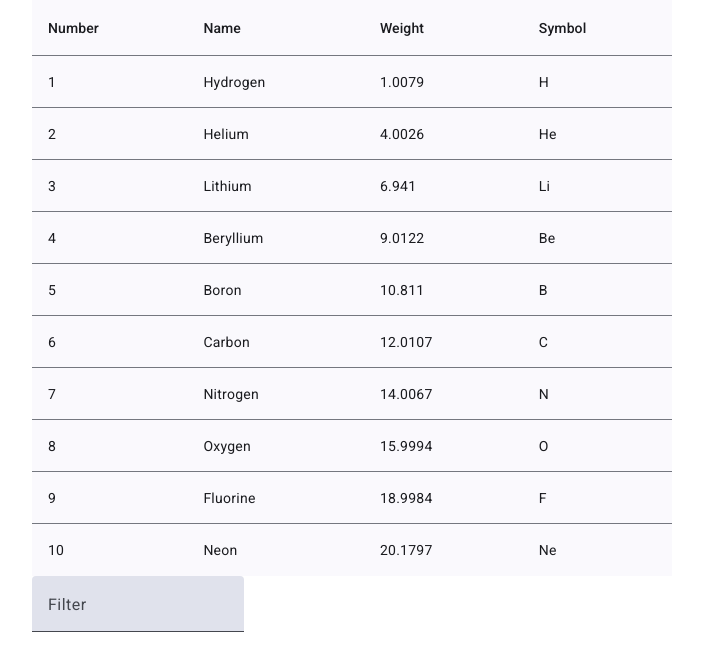
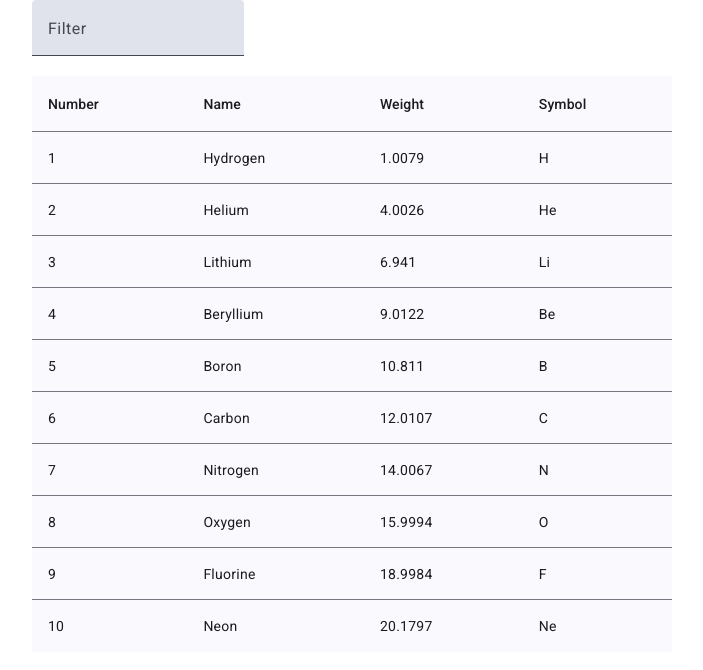
Before and after one commit to dariusz-sanczyk/Table-of-elements, an Angular app: page / in a window 1280 px wide. Shown: the top 670 px of the page, without its empty margins (288-991 px from the left). Built offline with nearby package versions, Linux system fonts and the light colour scheme.

Commit message:
some work on edit dialog

```diff
--- /dev/null
+++ b/src/app/components/edit-dialog/edit-dialog.component.html
@@ -0,0 +1,11 @@
+<h2 mat-dialog-title>Please enter new value</h2>
+<mat-dialog-content>
+  <mat-form-field>
+    <mat-label>New value</mat-label>
+    <input matInput [ngModel]="value" />
+  </mat-form-field>
+</mat-dialog-content>
+<mat-dialog-actions>
+  <button mat-button [mat-dialog-close]="">Ok</button>
+  <button mat-button (click)="onCancel()">Cancel</button>
+</mat-dialog-actions>
--- /dev/null
+++ b/src/app/components/edit-dialog/edit-dialog.component.ts
@@ -0,0 +1,35 @@
+import { Component, inject } from '@angular/core';
+import { FormsModule } from '@angular/forms';
+import { MatButtonModule } from '@angular/material/button';
+import { MAT_DIALOG_DATA, MatDialogActions, MatDialogClose, MatDialogContent, MatDialogRef, MatDialogTitle } from '@angular/material/dialog';
+import { MatFormFieldModule } from '@angular/material/form-field';
+import { MatInputModule } from '@angular/material/input';
+import { EditData } from '../../models/edit-data.model';
+import { InputData } from '../../models/input-data.model';
+
+@Component({
+  selector: 'app-edit-dialog',
+  standalone: true,
+  imports: [MatFormFieldModule,
+    MatInputModule,
+    FormsModule,
+    MatButtonModule,
+    MatDialogTitle,
+    MatDialogContent,
+    MatDialogActions,
+    MatDialogClose,],
+  templateUrl: './edit-dialog.component.html',
+  styleUrl: './edit-dialog.component.scss'
+})
+export class EditDialogComponent {
+  readonly dialogRef = inject(MatDialogRef<EditDialogComponent>);
+  readonly data = inject<InputData>(MAT_DIALOG_DATA);
+  // private column = this.data.column;
+  // private element = this.data.element;
+  public value: EditData = {};
+
+
+  onCancel(): void {
+    this.dialogRef.close();
+  }
+}
--- a/src/app/components/elements-table/elements-table.component.html
+++ b/src/app/components/elements-table/elements-table.component.html
@@ -1,14 +1,3 @@
-<table mat-table [dataSource]="dataSource">
-  <ng-container
-    matColumnDef="{{ column }}"
-    *ngFor="let column of columnsToDisplay"
-  >
-    <th mat-header-cell *matHeaderCellDef>{{ getColumnName(column) }}</th>
-    <td mat-cell *matCellDef="let element">{{ element[column] }}</td>
-  </ng-container>
-  <tr mat-header-row *matHeaderRowDef="columnsToDisplay"></tr>
-  <tr mat-row *matRowDef="let row; columns: columnsToDisplay"></tr>
-</table>
 <mat-form-field>
   <mat-label>Filter</mat-label>
   <input
@@ -18,3 +7,20 @@
     #input
   />
 </mat-form-field>
+<table mat-table [dataSource]="dataSource">
+  <ng-container
+    matColumnDef="{{ column }}"
+    *ngFor="let column of columnsToDisplay"
+  >
+    <th mat-header-cell *matHeaderCellDef>{{ getColumnName(column) }}</th>
+    <td
+      (click)="openEditDialog(column, element)"
+      mat-cell
+      *matCellDef="let element"
+    >
+      {{ element[column] }}
+    </td>
+  </ng-container>
+  <tr mat-header-row *matHeaderRowDef="columnsToDisplay"></tr>
+  <tr mat-row *matRowDef="let row; columns: columnsToDisplay"></tr>
+</table>
--- a/src/app/components/elements-table/elements-table.component.ts
+++ b/src/app/components/elements-table/elements-table.component.ts
@@ -1,4 +1,4 @@
-import { Component } from '@angular/core';
+import { Component, inject } from '@angular/core';
 import { ElementsService } from '../../services/elements.service';
 import { PeriodicElement } from '../../models/element.model';
 import { MatTableDataSource, MatTableModule } from '@angular/material/table';
@@ -7,6 +7,8 @@ import { MatFormFieldModule } from '@angular/material/form-field';
 import { NgFor } from '@angular/common';
 import { FormControl, ReactiveFormsModule } from '@angular/forms';
 import { debounceTime } from 'rxjs';
+import { MatDialog } from '@angular/material/dialog';
+import { EditDialogComponent } from '../edit-dialog/edit-dialog.component';
 
 @Component({
   selector: 'app-elements-table',
@@ -19,6 +21,7 @@ export class ElementsTableComponent {
   public dataSource: MatTableDataSource<PeriodicElement>;
   public columnsToDisplay: string[] = ['position', 'name', 'weight', 'symbol'];
   public inputControl = new FormControl();
+  readonly dialog = inject(MatDialog);
 
   constructor(private elementsService: ElementsService) {
     this.dataSource = new MatTableDataSource(this.elementsService.getElements());
@@ -29,7 +32,7 @@ export class ElementsTableComponent {
       });
   };
 
-  getColumnName(column: string): string {
+  public getColumnName(column: string): string {
     switch (column) {
       case 'position': return 'Number';
       case 'name': return 'Name';
@@ -39,7 +42,20 @@ export class ElementsTableComponent {
     }
   };
 
-  applyFilter(value: string) {
+  private applyFilter(value: string) {
     this.dataSource.filter = value.trim().toLowerCase();
   }
+
+  public openEditDialog(column: string, element: PeriodicElement) {
+    console.log(column);
+    console.log(element);
+    const dialogRef = this.dialog.open(EditDialogComponent, {
+      data: { column, element }
+    });
+
+    dialogRef.afterClosed().subscribe(result => {
+      console.log('The dialog was closed', result);
+
+    });
+  }
 };
--- /dev/null
+++ b/src/app/models/edit-data.model.ts
@@ -0,0 +1,6 @@
+export interface EditData {
+    position?: number
+    name?: string
+    weight?: number
+    symbol?: string
+}
--- /dev/null
+++ b/src/app/models/input-data.model.ts
@@ -0,0 +1,6 @@
+import { PeriodicElement } from "./element.model";
+
+export interface InputData {
+    column: string,
+    element: PeriodicElement
+}
```
Also changed, not shown: src/app/components/edit-dialog/edit-dialog.component.scss (added).
